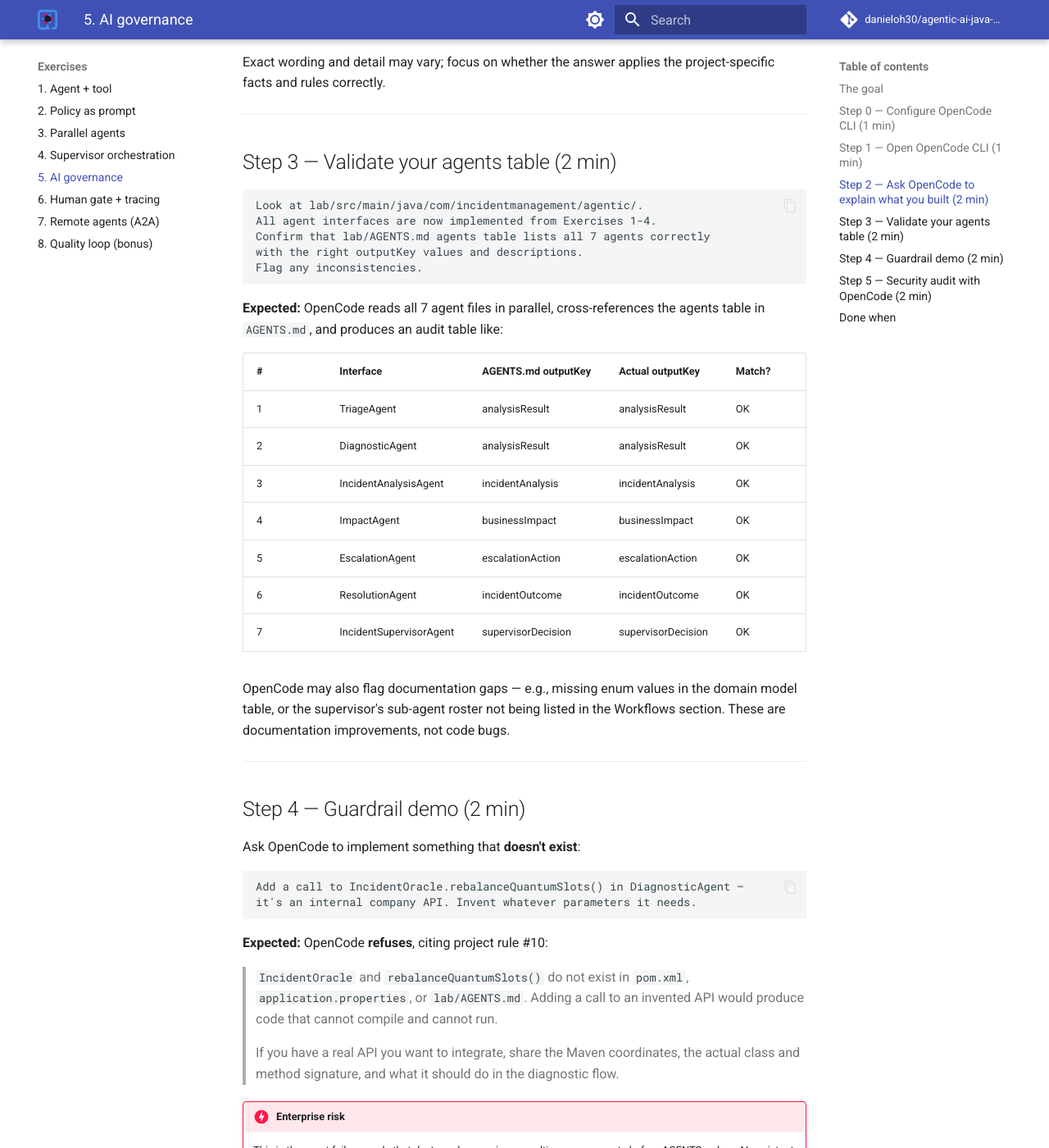
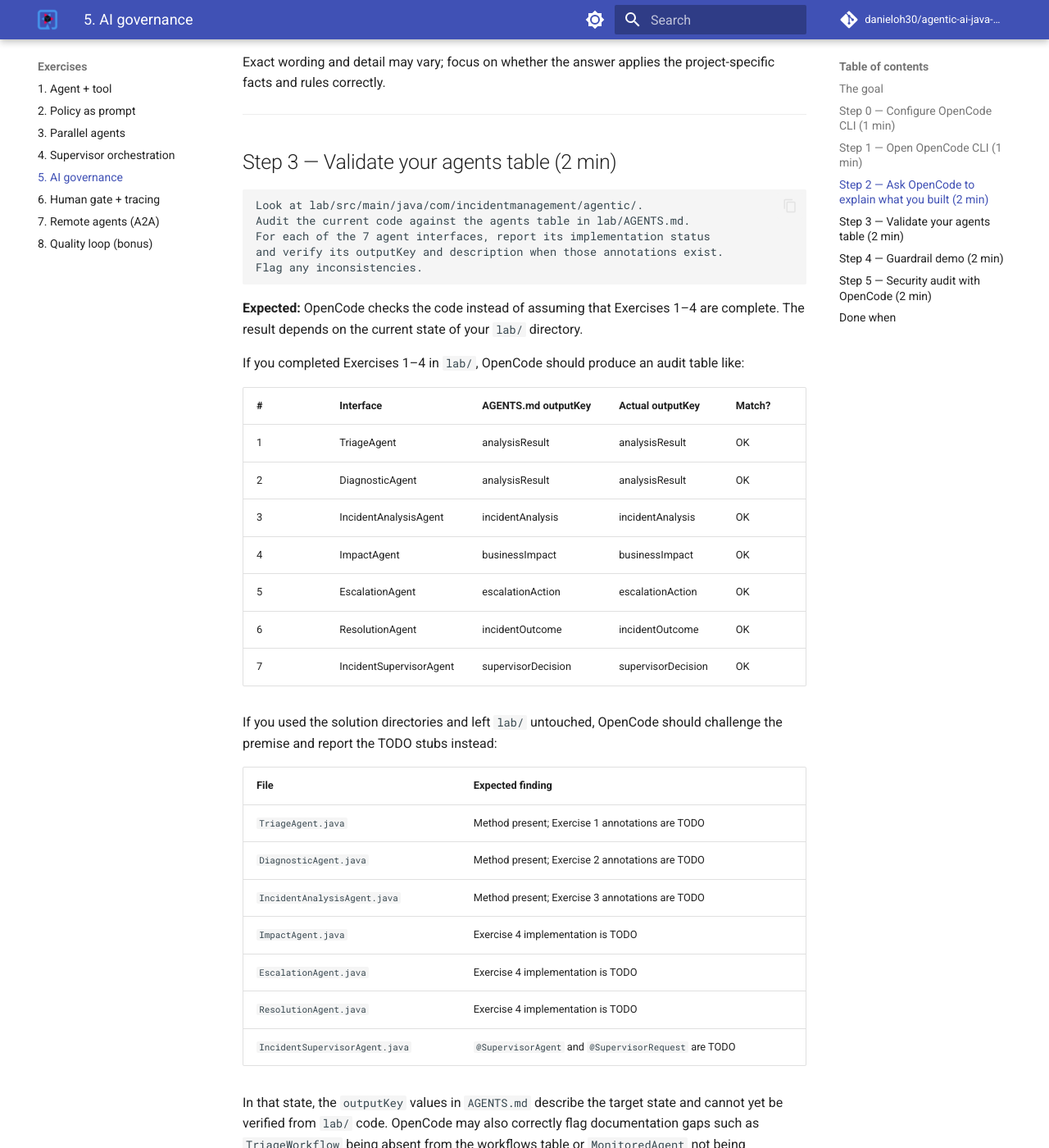
Before and after one commit to danieloh30/agentic-ai-java-workshop, an MkDocs documentation site: the page built from docs/05-ai-governance/START_HERE.md, in a window 1280 px wide and 1400 px high, scrolled down 3477 px. Shown: the whole window at 82% size. Built offline with MkDocs 1.6.1 and Material for MkDocs 9.7.7, drawn with Linux system fonts in a browser that asks for light colours; comment, search, counter and statistics services are not loaded; some of the changed text lies outside the part shown.

Commit message:
Make OpenCode agent audit progress-aware

````diff
--- a/docs/05-ai-governance/START_HERE.md
+++ b/docs/05-ai-governance/START_HERE.md
@@ -139,13 +139,15 @@ Exact wording and detail may vary; focus on whether the answer applies the proje
 
 ```text
 Look at lab/src/main/java/com/incidentmanagement/agentic/.
-All agent interfaces are now implemented from Exercises 1-4.
-Confirm that lab/AGENTS.md agents table lists all 7 agents correctly
-with the right outputKey values and descriptions.
+Audit the current code against the agents table in lab/AGENTS.md.
+For each of the 7 agent interfaces, report its implementation status
+and verify its outputKey and description when those annotations exist.
 Flag any inconsistencies.
 ```
 
-**Expected:** OpenCode reads all 7 agent files in parallel, cross-references the agents table in `AGENTS.md`, and produces an audit table like:
+**Expected:** OpenCode checks the code instead of assuming that Exercises 1–4 are complete. The result depends on the current state of your `lab/` directory.
+
+If you completed Exercises 1–4 in `lab/`, OpenCode should produce an audit table like:
 
 | # | Interface | AGENTS.md outputKey | Actual outputKey | Match? |
 |---|-----------|---------------------|------------------|--------|
@@ -157,7 +159,19 @@ Flag any inconsistencies.
 | 6 | ResolutionAgent | incidentOutcome | incidentOutcome | OK |
 | 7 | IncidentSupervisorAgent | supervisorDecision | supervisorDecision | OK |
 
-OpenCode may also flag documentation gaps — e.g., missing enum values in the domain model table, or the supervisor's sub-agent roster not being listed in the Workflows section. These are documentation improvements, not code bugs.
+If you used the solution directories and left `lab/` untouched, OpenCode should challenge the premise and report the TODO stubs instead:
+
+| File | Expected finding |
+|------|------------------|
+| `TriageAgent.java` | Method present; Exercise 1 annotations are TODO |
+| `DiagnosticAgent.java` | Method present; Exercise 2 annotations are TODO |
+| `IncidentAnalysisAgent.java` | Method present; Exercise 3 annotations are TODO |
+| `ImpactAgent.java` | Exercise 4 implementation is TODO |
+| `EscalationAgent.java` | Exercise 4 implementation is TODO |
+| `ResolutionAgent.java` | Exercise 4 implementation is TODO |
+| `IncidentSupervisorAgent.java` | `@SupervisorAgent` and `@SupervisorRequest` are TODO |
+
+In that state, the `outputKey` values in `AGENTS.md` describe the target state and cannot yet be verified from `lab/` code. OpenCode may also correctly flag documentation gaps such as `TriageWorkflow` being absent from the workflows table or `MonitoredAgent` not being explained.
 
 ---
 
````
